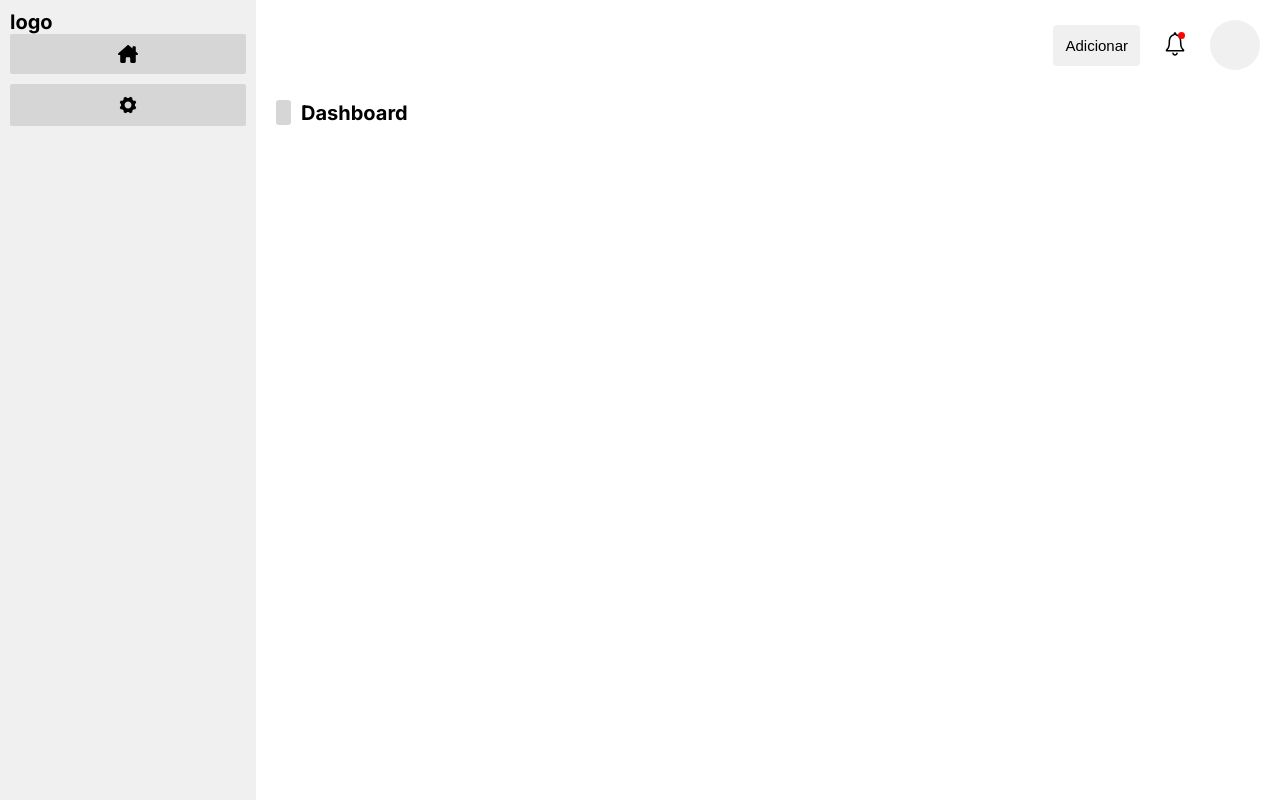
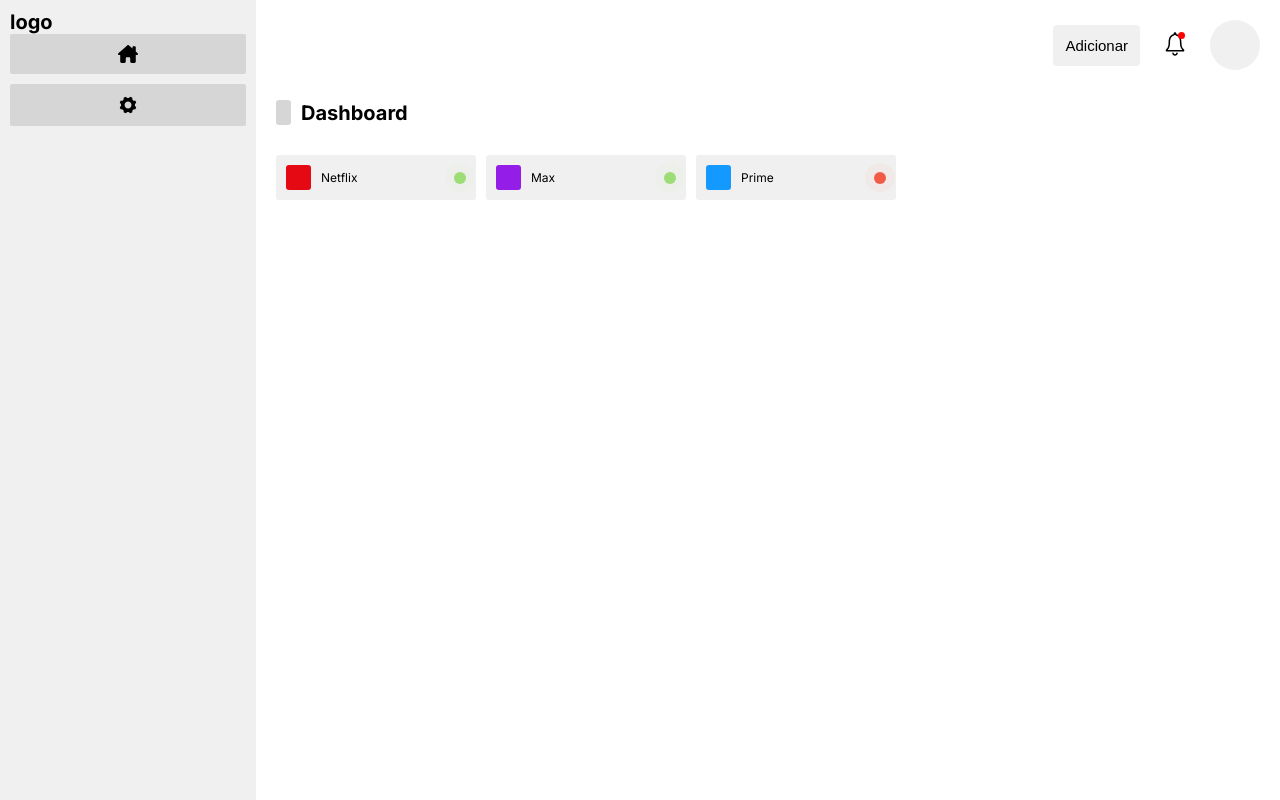
Before and after one commit to carlosr-lotus/bellboy, a Next.js app: page / in a window 1280 px wide. Built offline with nearby package versions, Linux system fonts and the light colour scheme.

Commit message:
ADD services boxes dashboard

```diff
--- a/src/app/page.module.css
+++ b/src/app/page.module.css
@@ -14,8 +14,14 @@
   gap: 3rem;
 }
 
-/* @media (min-width: 1024px) {
-  .appContainer {
-    grid-template-columns: 20% 80%;
+.services {
+  display: flex;
+  flex-direction: column;
+  gap: 1rem;
+}
+
+@media (min-width: 1024px) {
+  .services {
+    flex-direction: row;
   }
-} */
+}
--- a/src/app/page.tsx
+++ b/src/app/page.tsx
@@ -1,13 +1,28 @@
+'use client'
 // import Image from "next/image";
+import { Fragment, useState } from "react";
 
 // Components
 import Sidebar from "@/components/Sidebar";
 import DashboardHeader from "@/components/DashboardHeader";
 import DashSectionTitle from "@/components/DashSectionTitle";
+import ServiceBox from "@/components/ServiceBox";
+
+// Types
+import { ServiceProps } from "@/components/ServiceBox";
 
 import styles from "./page.module.css";
 
 export default function Home() {
+
+  const servicesData = [
+    { id: 1, icon: '', name: 'Netflix', color: '#E50914', status: true },
+    { id: 2, icon: '', name: 'Max', color: '#941DE8', status: true },
+    { id: 3, icon: '', name: 'Prime', color: '#1399FF', status: false }
+  ]
+
+  const [services, setServices] = useState<ServiceProps[]>(servicesData)
+
   return (
     <main className={styles.appContainer}>
       <Sidebar />
@@ -15,6 +30,22 @@ export default function Home() {
       <div className={styles.dashboardContainer}>
         <DashboardHeader />
         <DashSectionTitle />
+
+        <div className={styles.services}>
+          {services &&
+            services.map((service) => (
+              <Fragment key={service.id}>
+                <ServiceBox
+                  id={service.id}
+                  icon=""
+                  name={service.name}
+                  color={service.color}
+                  status={service.status}
+                />
+              </Fragment>
+            ))
+          }
+        </div>
       </div>
     </main>
   );
```
